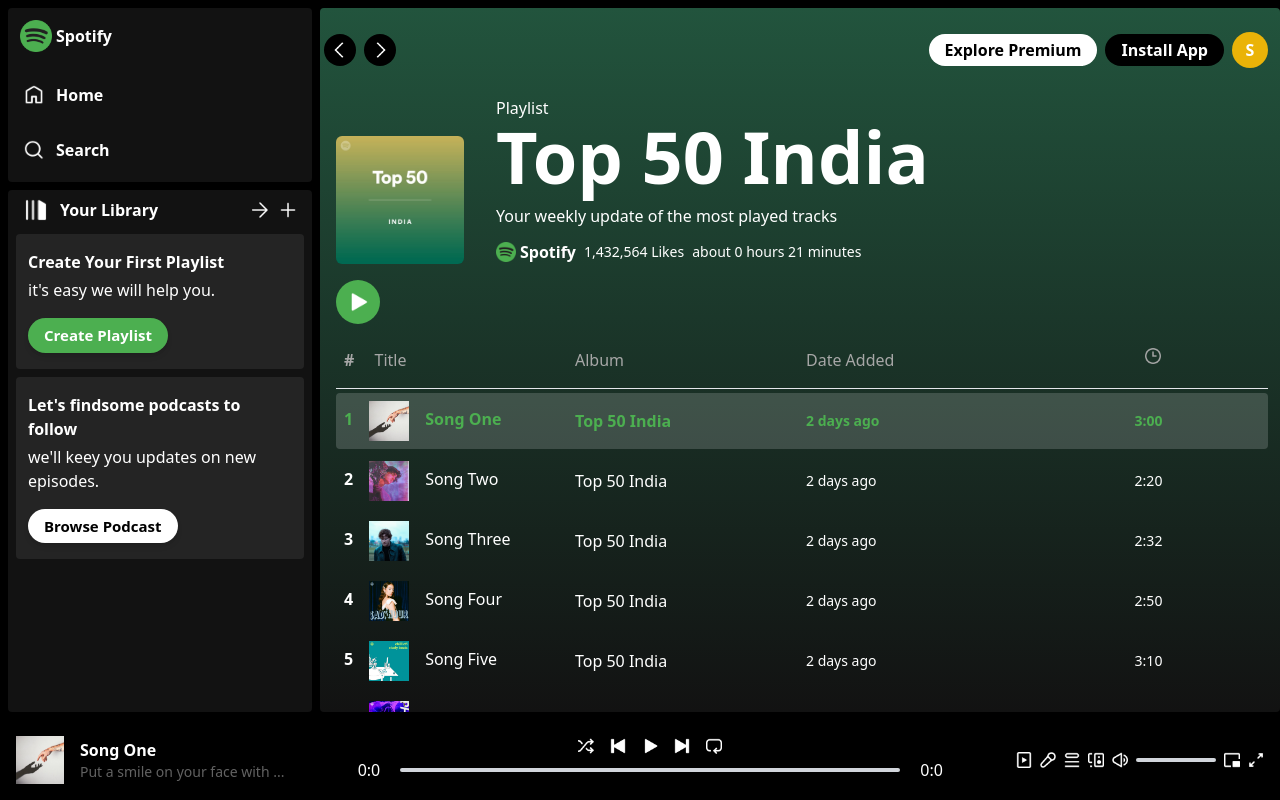
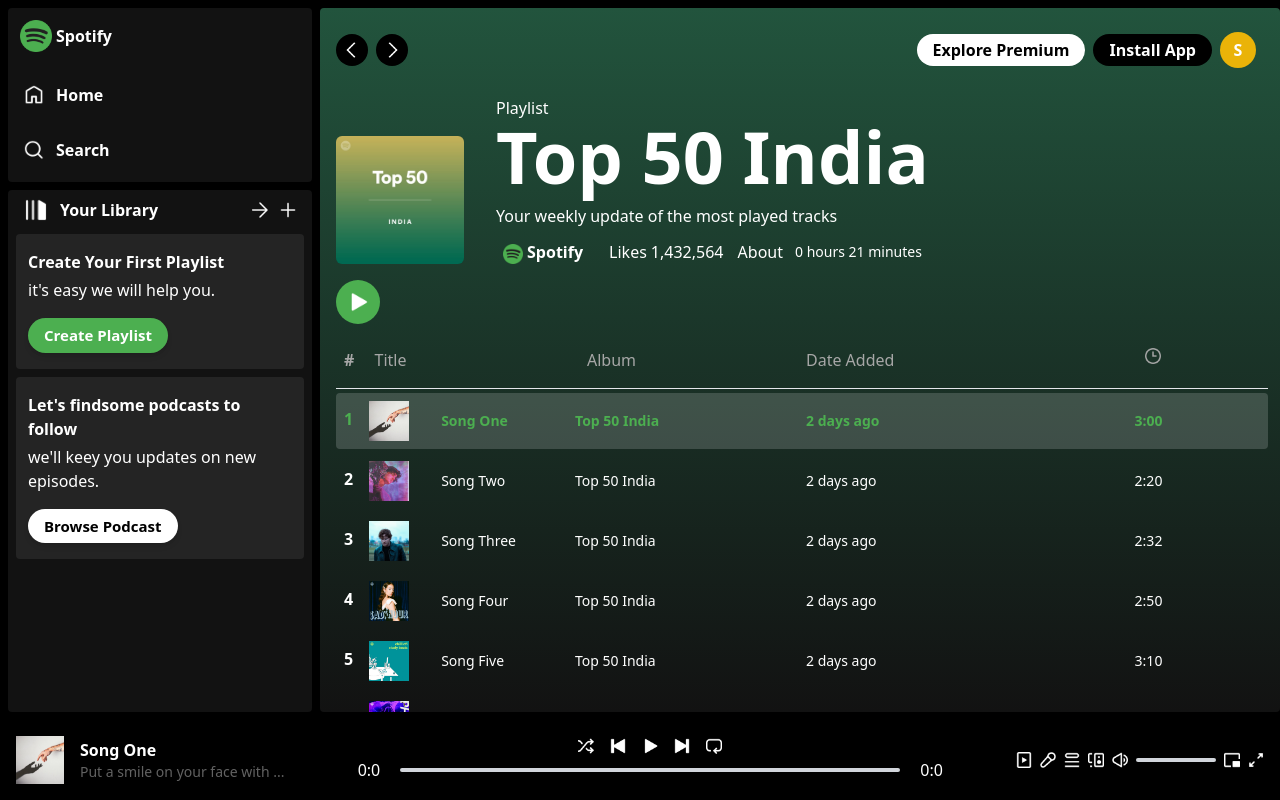
Before and after one commit to MuhammadShahziab/spotify-clone, a React (Vite) app: page /album/1 in a window 1280 px wide. Built offline with nearby package versions, Linux system fonts and the light colour scheme.

Commit message:
albumpage resoponsive

```diff
--- a/src/App.jsx
+++ b/src/App.jsx
@@ -9,7 +9,7 @@
   console.log(track, "check track");
   return (
     <div className="h-screen bg-black ">
-      <div className="h-[90%] flex">
+      <div className=" h-[87%] lg:h-[90%] flex">
         <Sidebar></Sidebar>
         <Display></Display>
       </div>
--- a/src/components/DisplayAlbum.jsx
+++ b/src/components/DisplayAlbum.jsx
@@ -26,9 +26,8 @@
 
   return (
     <>
-      <Navbar></Navbar>
-
       <div className="px-2 md:px-3">
+        <Navbar></Navbar>
         <div className="flex flex-col  md:flex-row mt-5 gap-8 md:items-end ">
           <img className="w-32 rounded-md" src={albumDatabyId.image}></img>
           <div className="flex flex-col">
@@ -37,11 +36,23 @@
               {albumDatabyId.name}
             </h2>
             <h4>{albumDatabyId.desc}</h4>
-            <div className="mt-3 flex items-center">
-              <img className="w-5 inline-block" src={assets.spotify_logo}></img>
-              <b className="ms-1">Spotify</b>
-              <span className="ms-2 text-sm">1,432,564 Likes</span>
-              <span className="ms-2 text-sm">about {totalDuration()}</span>
+            <div className="mt-3 flex items-center justify-around">
+              <div>
+                <img
+                  className="w-5 inline-block"
+                  src={assets.spotify_logo}
+                ></img>
+                <b className="ms-1">Spotify</b>
+              </div>
+              <div className="flex md:flex-row flex-col items-center gap-x-1 ml-3">
+                <p>Likes</p>
+                <p>1,432,564</p>
+              </div>
+
+              <div className="flex items-center gap-x-1 md:flex-row flex-col">
+                <p>About</p>
+                <span className="ms-2 text-sm"> {totalDuration()}</span>
+              </div>
             </div>
           </div>
         </div>
@@ -59,7 +70,7 @@
           <p>
             <b className="mr-4">#</b> Title
           </p>
-          <p>Album</p>
+          <p className=" ml-3">Album</p>
           <p className="hidden sm:block">Date Added</p>
           <img className="w-4 mx-auto" src={assets.clock_icon}></img>
         </div>
@@ -74,12 +85,15 @@
               "bg-[#ffffff2b] text-primary font-semibold rounded"
             } grid grid-cols-3 sm:grid-cols-4 gap-2 p-2  hover:bg-[#ffffff2b] cursor-pointer rounded my-1`}
           >
-            <p>
-              <b className="mr-4">{index + 1}</b>
-              <img className="w-10 inline mr-4" src={item.image}></img>
-              {item.name}
-            </p>
-            <p className="flex items-center">{albumDatabyId.name}</p>
+            <div className="flex md:flex-row flex-col  items-center">
+              <p className=" mr-4">
+                <b className="mr-4">{index + 1}</b>
+                <img className="w-10 inline mr-4" src={item.image}></img>
+              </p>
+              <p className="text-sm">{item.name}</p>
+            </div>
+
+            <p className="flex items-center text-sm">{albumDatabyId.name}</p>
             <p className="text-sm hidden sm:flex items-center ">2 days ago</p>
             <p className="mx-auto flex items-center text-sm">{item.duration}</p>
           </div>
--- a/src/components/Player.jsx
+++ b/src/components/Player.jsx
@@ -16,7 +16,7 @@
     previous,
   } = useContext(playerContext);
   return (
-    <div className=" h-[10%]  flex justify-between  items-center px-4 fixed bottom-0 left-0 right-0">
+    <div className="h-[13%] lg:h-[10%]  flex justify-between  items-center px-4 fixed bottom-0 left-0 right-0">
       <div className="hidden lg:flex items-center gap-4">
         <img className="w-12" src={track.image}></img>
         <div>
```
